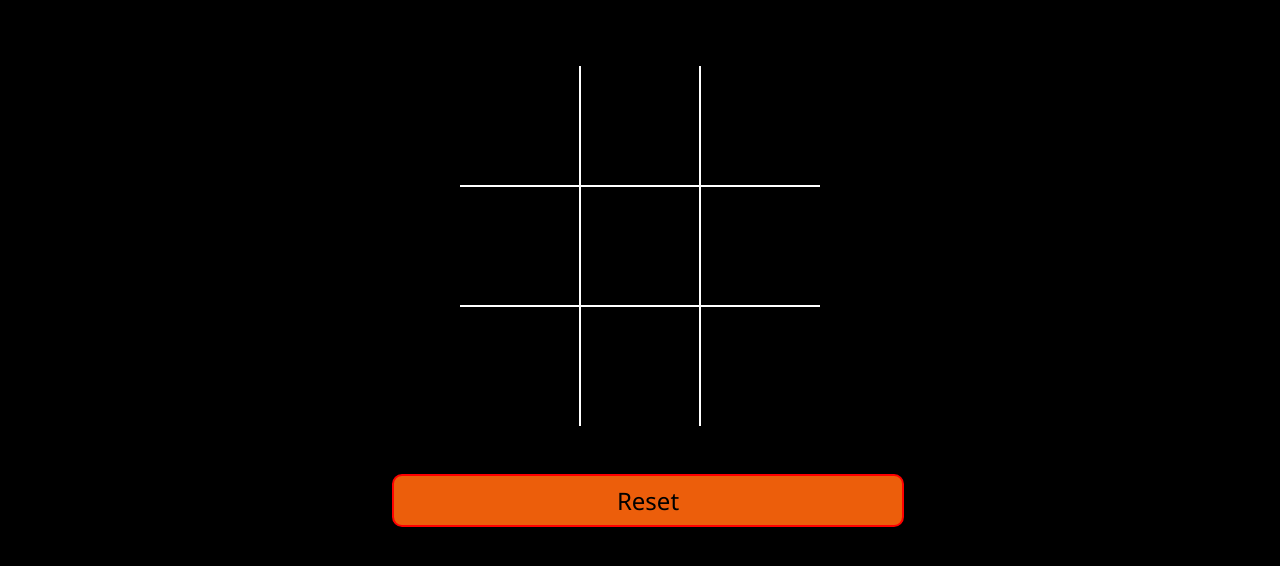
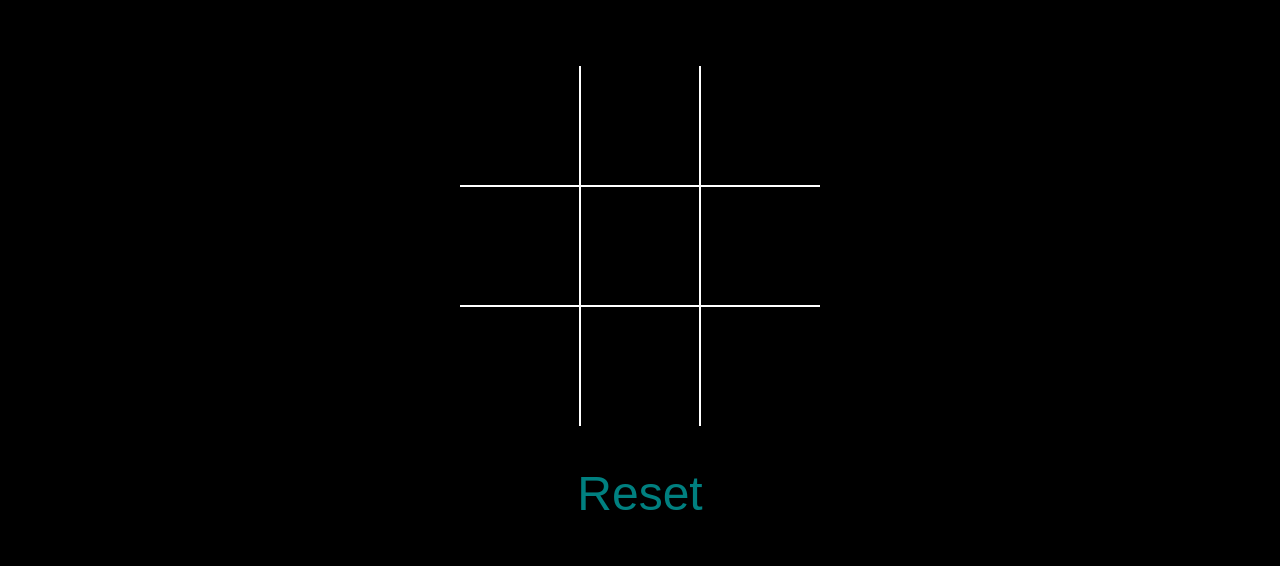
Before and after one commit to Mehul-N265/Tic-Tac-Toe, a plain HTML site: page index.html in a window 1280 px wide. Shown: the part 82-648 px from the top of the page. Drawn offline with Linux system fonts and the light colour scheme; a web font is replaced by a local one.

Commit message:
finished with reset button

```diff
--- a/index.html
+++ b/index.html
@@ -43,6 +43,9 @@
 		</table>
 
 	</div>
-	<button type="button" id="reset">Reset	</button>
+	<div class="reset-div">
+		<button type="button" id="reset" >Reset	</button>
+	</div>
+
 </body>
 </html>
--- a/style.css
+++ b/style.css
@@ -1,5 +1,6 @@
 @import url("https://fonts.googleapis.com/css2?family=Ephesis&display=swap");
-@import url('https://fonts.googleapis.com/css2?family=JetBrains+Mono&display=swap');
+@import url("https://fonts.googleapis.com/css2?family=JetBrains+Mono&display=swap");
+@import url("https://fonts.googleapis.com/css2?family=Fruktur&display=swap");
 *,
 *::before,
 *::after {
@@ -59,23 +60,27 @@ tr:first-child td {
   background: linear-gradient(100deg, #b40303e5, #159909);
   transition: 0.3s ease-in-out;
 }
+.reset-div {
+  display: flex;
+  position: relative;
+  bottom: -13vh;
+  justify-content: center;
+  align-content: flex-end;
+}
 #reset {
-  background: #ec5e0b;
-  border: 2px solid red;
+  background: transparent;
+  font-size: 3rem;
+  padding: 0.5rem;
+  color: teal;
+  margin: 0.5rem;
   outline: none;
-  font-family: 'Segoe UI', Tahoma, Geneva, Verdana, sans-serif;
-  padding: 0.5rem;
-  font-size: 1.5rem;
-  width: 40vw;
-  margin: 0.5rem;
-  position: relative;
-  left: 30vw;
-  bottom: -15vh;
-  border-radius: 10px;
+  width: 25%;
+  border: none;
+  font-family: "Fruktur", Arial, Helvetica, sans-serif;
 }
 #reset:hover {
-  background-color: rgb(255, 196, 0);
-  box-shadow: 1px 2px 6px 2px rgb(255, 115, 0);
-  transition:  0.3s ease-in-out;
+  border: 2px solid orangered;
+  box-shadow: 8px 10px 0px 0px rgb(255, 115, 0);
+  transition: 0.35s ease-in-out;
   cursor: pointer;
 }
```
